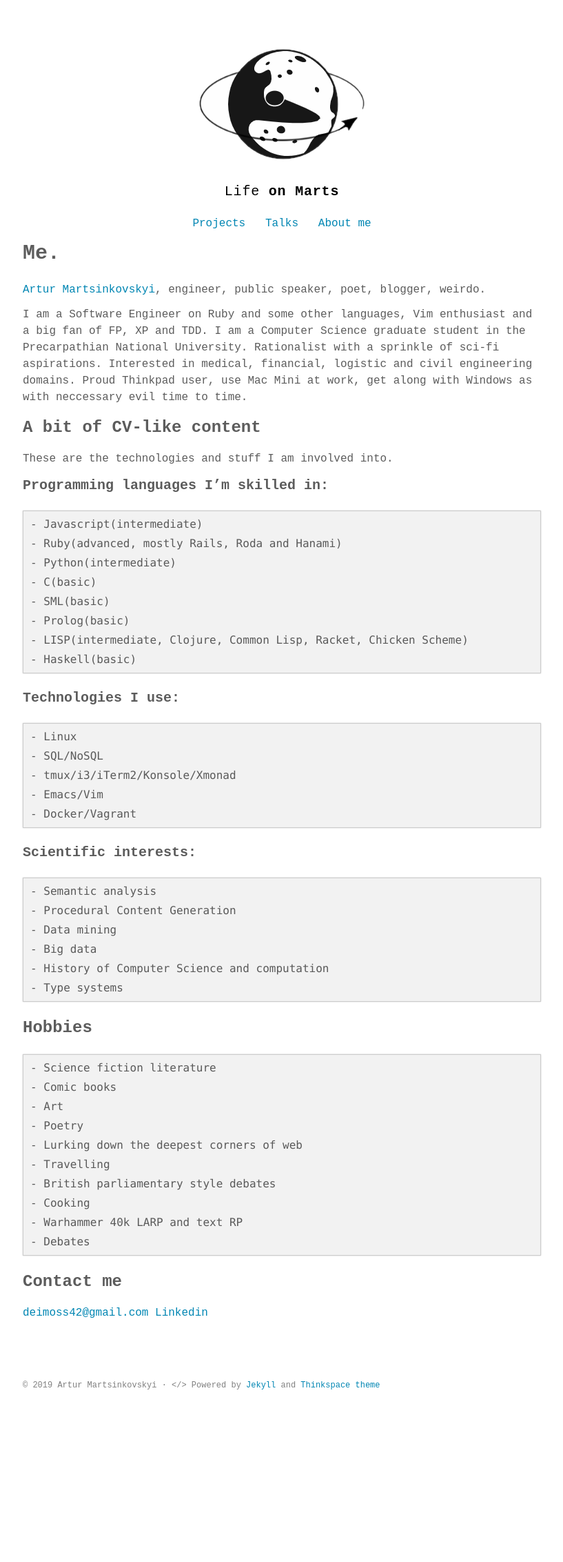
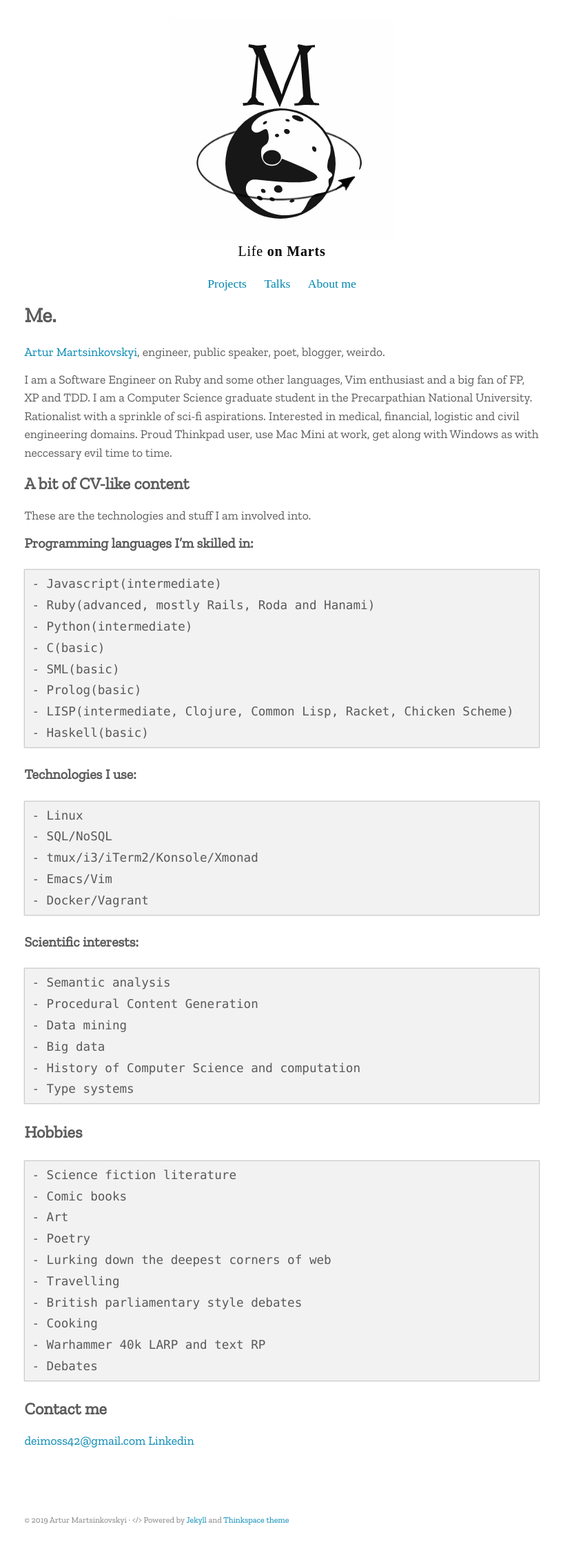
Before and after one commit to artur-martsinkovskyi/artur-martsinkovskyi.github.io, a Jekyll site: the page built from about/index.md, in a window 1280 px wide. Shown: the whole page at 69% size, without its empty margins (231-1048 px from the left). Built offline with Jekyll 4.4.1, drawn with Linux system fonts in a browser that asks for light colours; some web fonts are replaced; before the commit the page ends 2065 px from its top, so only the background shows below that.

Commit message:
Slight design fixes

```diff
--- a/_config.yml
+++ b/_config.yml
@@ -3,7 +3,7 @@ title_left    : "Life"
 title_right   : " on Marts" # default: ""
 description   : "Programmer's delight."
 keywords      : "blog, web, minimalist, ruby, programming, thoughts"
-url           : https://artur-martsinkovskyi.github.io/ # site url
+url           : https://artur-martsinkovskyi.github.io # site url
 baseurl       : "" # apply repo name like "/myproject" if used under gh-pages branch, else (under master branch) just leave empty/blank
 cover         : "/assets/images/life-on-marts.jpg" # image uri like logo/cover image for site seo
 logo          : "/assets/images/life-on-marts.jpg"
--- a/assets/scss/_layout.scss
+++ b/assets/scss/_layout.scss
@@ -90,6 +90,11 @@ hr {
 }
 
 .logo-img {
+  -webkit-user-select: none;
+  -khtml-user-select: none;
+  -moz-user-select: none;
+  -o-user-select: none;
+  user-select: none;
   display: block;
   margin: auto;
   cursor: pointer;
@@ -100,6 +105,7 @@ hr {
 }
 
 .logo {
+  font-family: Overpass Mono, monotype;
   width: 100%;
   text-align: center;
   float: left;
@@ -109,6 +115,12 @@ hr {
   font-size: 20px;
   line-height: 28px;
   font-weight: 300;
+  -webkit-user-select: none;
+  -khtml-user-select: none;
+  -moz-user-select: none;
+  -o-user-select: none;
+  user-select: none;
+
 
   span {
     font-weight: 700;
@@ -120,6 +132,7 @@ hr {
 }
 
 .navbar {
+  font-family: Overpass Mono, monotype;
   width: 100%;
   text-align: center;
   float: right;
--- a/assets/scss/_variables.scss
+++ b/assets/scss/_variables.scss
@@ -1,10 +1,10 @@
 // Typography
-@import url('https://fonts.googleapis.com/css?family=Overpass+Mono:400,700');
-$base-font-family: 'Overpass Mono', monospace;
+@import url('https://fonts.googleapis.com/css?family=Overpass+Mono|Zilla+Slab|Montserrat:400,700');
+$base-font-family: 'Zilla Slab';
 $heading-font-family: $base-font-family;
 
 // Font Sizes
-$base-font-size: 1em;
+$base-font-size: 1.1em;
 
 // Line height
 $base-line-height: 1.5;
```
Also changed, not shown: assets/images/mars.png.
